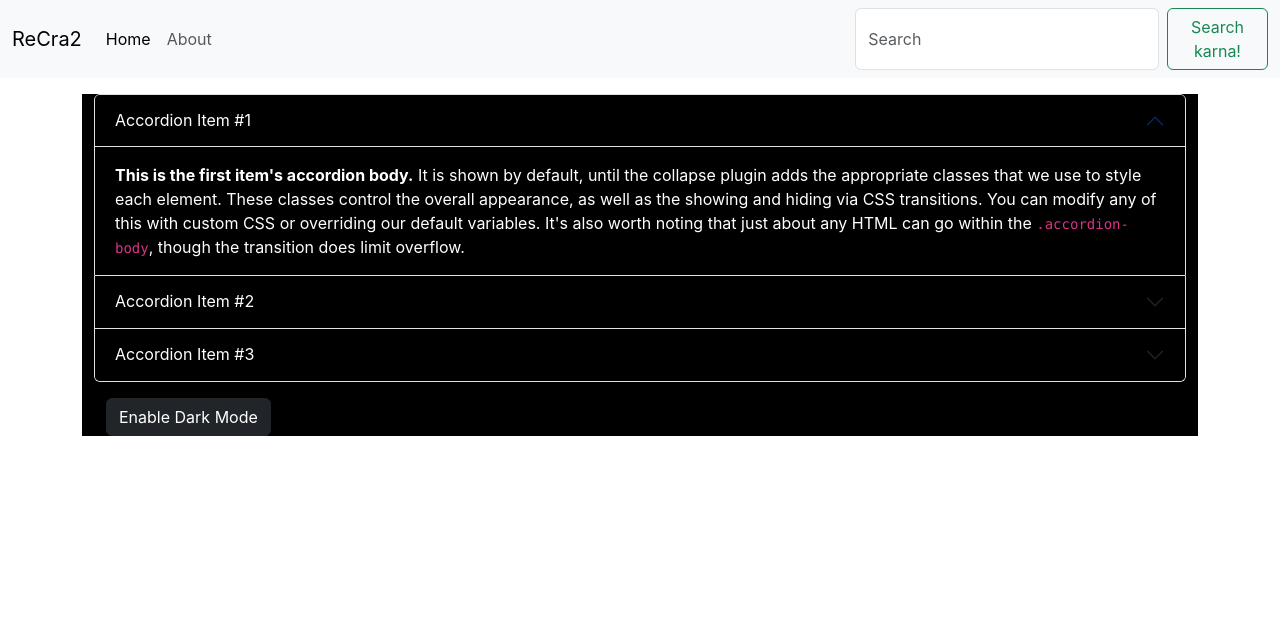
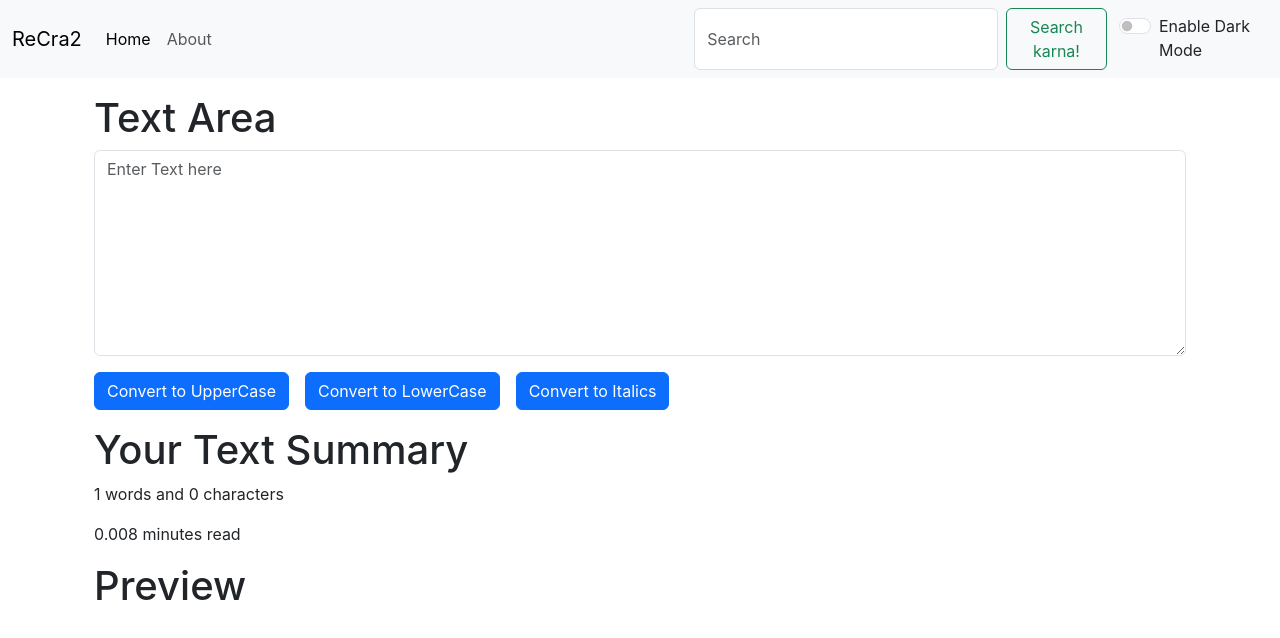
Before and after one commit to prathamesh-patil-5090/textutils, a React (Create React App) app: page / in a window 1280 px wide. Shown: the top 638 px of the page. Built offline with nearby package versions, Linux system fonts and the light colour scheme.

Commit message:
Added features till vid no 12

```diff
--- a/src/App.js
+++ b/src/App.js
@@ -1,14 +1,26 @@
+import React, { useState } from 'react';
 import './App.css';
-import About from './components/About';
+// import About from './components/About';
 import Navbar from './components/Navbar';
-// import TextForm from './components/TextForm'
+import TextForm from './components/TextForm'
+
 function App() {
+  const [mode, setMode] = useState('light');
+  const toggleMode = () =>{
+    if(mode === 'light'){
+      setMode('dark');
+      document.body.style.backgroundColor = 'black';
+    }else{
+      setMode('light');
+      document.body.style.backgroundColor = 'white';
+    }
+  }
   return (
     <>
-      <Navbar title="ReCra2" Home="Home" AboutText="About" Search="Search karna!"/>
+      <Navbar title="ReCra2" mode={mode} toggleMode={toggleMode} Home="Home" AboutText="About" Search="Search karna!"/>
       <div className="container my-3">
-        {/* <TextForm heading="Text Area"/> */}
-        <About/>
+        <TextForm mode={mode} heading="Text Area"/>
+        {/* <About/> */}
       </div>
     </>
   );
--- a/src/components/Navbar.js
+++ b/src/components/Navbar.js
@@ -1,8 +1,9 @@
-import React from 'react'
-import PropTypes from 'prop-types'
+import React from 'react';
+import PropTypes from 'prop-types';
+
 export default function Navbar(props) {
   return (
-    <nav className="navbar navbar-expand-lg bg-body-tertiary">
+    <nav className={`navbar navbar-expand-lg navbar-${props.mode} bg-${props.mode}`}>
       <div className="container-fluid">
         <a className="navbar-brand" href="/">{props.title}</a>
         <button className="navbar-toggler" type="button" data-bs-toggle="collapse" data-bs-target="#navbarSupportedContent" aria-controls="navbarSupportedContent" aria-expanded="false" aria-label="Toggle navigation">
@@ -18,23 +19,23 @@
             </li>
           </ul>
           <form className="d-flex" role="search">
-          <input className="form-control me-2" type="search" placeholder="Search" aria-label="Search"/>
-          <button className="btn btn-outline-success" type="submit" >{props.Search}</button>
+            <input className="form-control me-2" type="search" placeholder="Search" aria-label="Search" />
+            <button className="btn btn-outline-success" type="submit">{props.Search}</button>
           </form>
         </div>
       </div>
+      <div className={`form-check form-switch text-${props.mode === 'light' ? 'dark' : 'light'}`}>
+        <input className="form-check-input" onClick={props.toggleMode} type="checkbox" role="switch" id="flexSwitchCheckDefault" />
+        <label className="form-check-label" htmlFor="flexSwitchCheckDefault">Enable Dark Mode</label>
+      </div>
+    </nav>
+  );
+}
 
-  </nav>
-  )
-}
-Navbar.propTypes = {title: PropTypes.string,
+Navbar.propTypes = {
+  title: PropTypes.string,
   Home: PropTypes.string.isRequired,
   Search: PropTypes.string,
-    AboutText: PropTypes.string
-}
-
-Navbar.defaultProps = {title: "Za Warudo",
-    Home: "Home",
-    Search: "Search",
-    AboutText: "About"
-}
+  AboutText: PropTypes.string,
+  mode: PropTypes.string
+};
--- a/src/components/TextForm.js
+++ b/src/components/TextForm.js
@@ -66,7 +66,3 @@
 TextForm.propTypes = {
     heading: PropTypes.string,
 };
-
-TextForm.defaultProps = {
-    heading: 'Text Area',
-};
```
Lines whose indentation alone changed are shown as unchanged.
